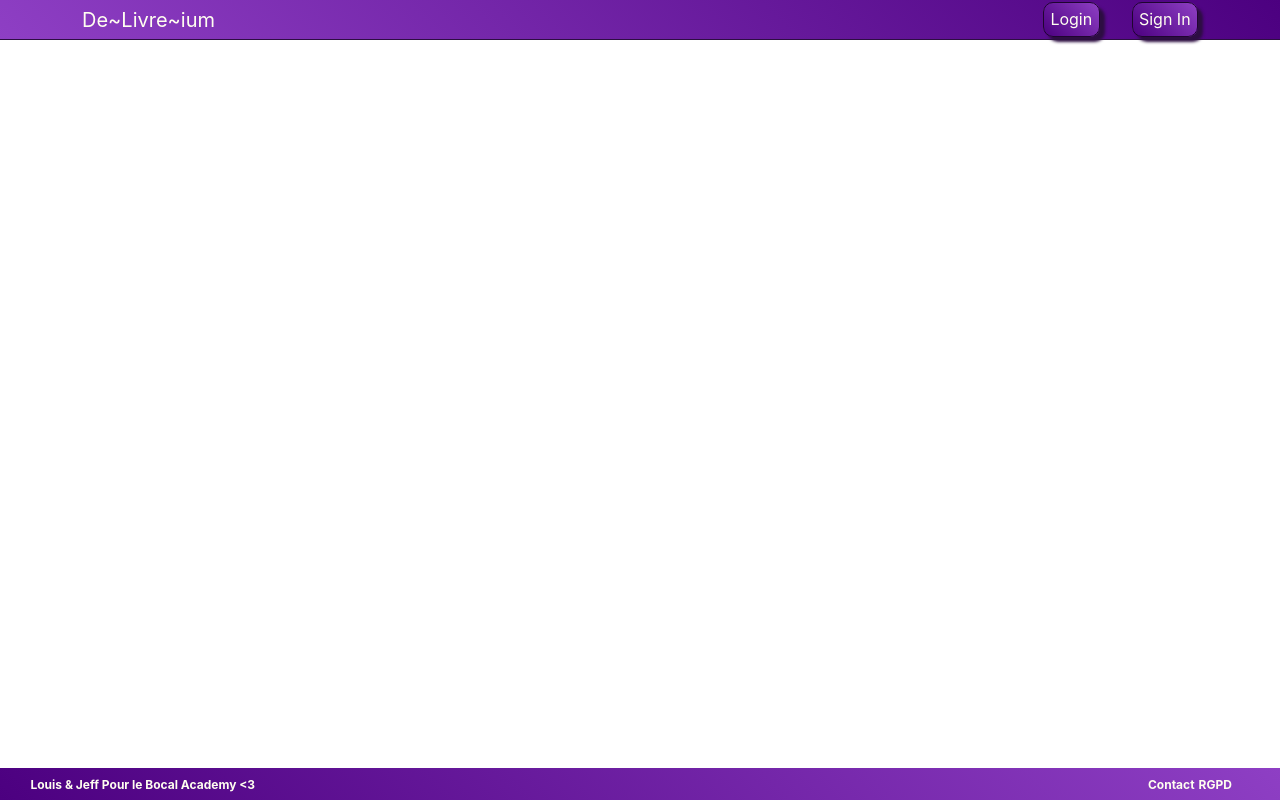
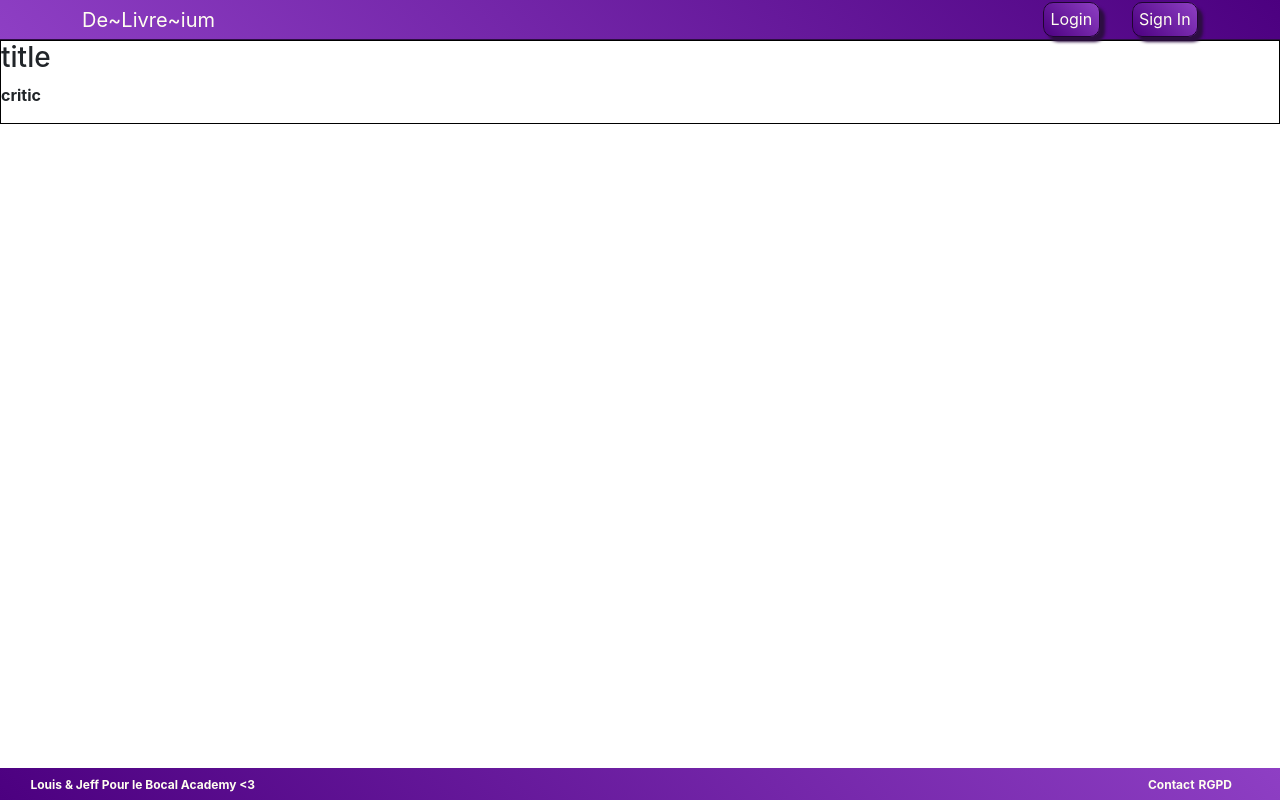
Before and after one commit to Stilgaar/Delivirum_FRONT_Jeff_Louis_2021_Projet_Bocal_Academy, a React (Create React App) app: page /Homepage in a window 1280 px wide. Built offline with nearby package versions, Linux system fonts and the light colour scheme.

Commit message:
changement dans le front

```diff
--- a/src/App.js
+++ b/src/App.js
@@ -8,6 +8,8 @@ import Signin from './Signin/Signin'
 import Footer from './Footer/Footer'
 import Splashscreen from './Splashscreen/Splashscreen';
 import RGPD from './Rgpd/Rgpd'
+import Contact from './Contact/Contact'
+import Homepage from './Homepage/Homepage'
 
 
 function App() {
@@ -28,6 +30,9 @@ function App() {
           <Route path="/RGPD">
           <RGPD />
           </Route>
+          <Route path="/Homepage">
+            <Homepage />
+          </Route>
         </Switch>
         <Footer />
       </Router>
--- a/src/Homepage/Homepage.css
+++ b/src/Homepage/Homepage.css
@@ -0,0 +1,4 @@
+.post-card {
+    border: 1px, solid, black;
+
+}
--- a/src/Homepage/Homepage.js
+++ b/src/Homepage/Homepage.js
@@ -1,2 +1,33 @@
 //Charement des CSS et dépendances
-import './App.css';
+import './Homepage.css';
+import { useState } from "react";
+
+
+function Homepage() {
+
+    const [postsList, setPostsList] = useState([]);
+
+    const [title, setTitle] = useState();
+    const [critic, setCritic] = useState();
+
+    return(
+
+        <div className="post-card">
+            <div className="post-title">
+                <h3>title</h3>
+            </div>
+            <div className="post-critic">
+                <p>critic</p>
+            </div>
+
+        </div>
+
+
+
+
+    )
+
+
+}
+
+export default Homepage;
--- a/src/Login/Login.js
+++ b/src/Login/Login.js
@@ -16,7 +16,7 @@ const handleClick = async() => {
   return fetch('http://localhost:5000/users/login' ,
 
 
-  { method: 'GET',
+  { method: 'POST',
     body: JSON.stringify(submit),
     headers: {
       'Content-Type': 'application/json'
```
